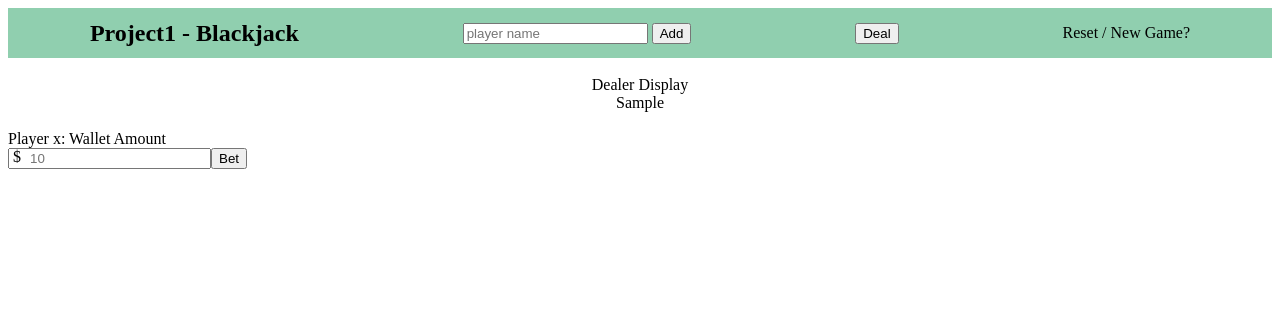
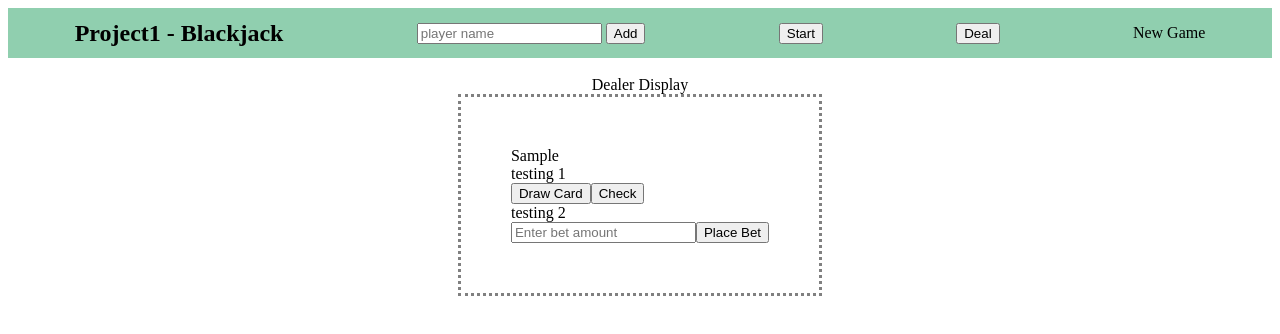
Before and after one commit to xzonghanx/Blackjack, a plain HTML site: page index.html in a window 1280 px wide. Both pictures are taken after typing "Sample" into the empty fields and a click on the button "Add". Drawn offline with Linux system fonts and the light colour scheme.

Commit message:
group players by containers for individual controls

```diff
--- a/css/main.css
+++ b/css/main.css
@@ -14,27 +14,23 @@ nav {
 	background-size: 50vw 70vh ;
   } */
 
-.bet {
-	position: relative;
-	display: flex;
-}
-.bet_input {
-	padding-left: 20px;
-}
-.bet_label {
-	position: absolute;
-	left: 5px;
-}
+  .display_players {
+	  display: flex;
+	  flex-wrap: wrap;
+	  justify-content: space-around;
+  }
+
+  .player_interface {
+	  border: dotted grey;
+	  padding: 50px;
+  }
+
+  .dealer {
+	  text-align: center;
+  }
+
 
 input[type=number]:focus {
 	background-color: lightblue;
 	border: 3px solid #555;
 }
-.display_players {
-	display: flex;
-	justify-content: space-around;
-}
-
-.dealer {
-	text-align: center;
-}
--- a/index.html
+++ b/index.html
@@ -18,33 +18,23 @@
 			<button id="add_btn">Add</button>
 		</div>
 		<div>
+			<button id="start_btn">Start</button>
+		</div>
+		<div>
 			<button id="deal_btn">Deal</button>
 		</div>
 
-		<div>Reset / New Game?</div>
+		<div>New Game</div>
 	</Nav>
 
 	<br>
-	<section class = "display_dealer">
-		<div class = "dealer">Dealer Display
+	<section class="display_dealer">
+		<div class="dealer">Dealer Display
 			<div id="dealer_container"></div>
 		</div>
 	</section>
-	<section class = "display_players">
+	<section class="display_players">
 	</section>
-
-	<br>
-
-
-	<section class = "entries">
-		<div>Player x: Wallet Amount</div>
-		<div class="bet">
-			<label for="bet" class="bet_label">$</label>
-			<input class="bet_input" type="number" placeholder="10">
-			<button id = "bet_btn">Bet</button>
-		</div>
-	</section>
-
 
 </body>
 </html>
--- a/main.js
+++ b/main.js
@@ -1,34 +1,30 @@
 /*----- constants -----*/
-
-//amended to fit CSS Card Library
-const suits = ["s", "c", "d", "h"];
+const suits = ["s", "c", "d", "h"]; //amended to fit CSS Card Library
 const ranks = ["02", "03", "04", "05", "06", "07", "08", "09", "10", "J", "Q", "K", "A"];
-const decks = [];
-const players = []; //switched from object to array to allow forEach function within
 class Player {
   constructor(name) {
     this.name = name;
     this.hands = []; //switched from object to array to allow forEach function within
-    this.wallet = 100; //TODO bet.value by players
-    this.address = ""; //TODO use this to get container render.
+    this.wallet = 100; //TODO bet.value by players.
+    this.address = ""; //TODO to use later maybe.
+    this.cardAddress = ""; //used this for renderCardsInContainer()
   }
 }
 
 /*----- state variables -----*/
-let betValue = 0; //TODO by players
+const decks = [];
+const players = []; //switched from object to array to allow forEach function within
 
 /*----- cached elements  -----*/
 const addPlayerInput = document.querySelector("#add_player");
 const addButton = document.querySelector("#add_btn");
-const betInput = document.querySelector(".bet_input");
-const betButton = document.querySelector("#bet_btn"); //from CSS Card library
+const startButton = document.getElementById("start_btn");
 const dealButton = document.getElementById("deal_btn");
 const displayPlayers = document.querySelector(".display_players");
-const dealerCont = document.getElementById("dealer_container"); //might not need this if render works
 
 /*----- event listeners -----*/
 addButton.addEventListener("click", handleAddPlayers);
-betButton.addEventListener("click", getBetValue); //TODO by players
+startButton.addEventListener("click", initialRender);
 dealButton.addEventListener("click", dealCard);
 
 /*----- functions -----*/
@@ -41,17 +37,20 @@ function createDeck() {
       decks.push(card);
     });
   });
-  render();
 }
 
-function drawCard() {
+function createDealer() {
+  players[0] = new Player("dealer");
+  players[0].cardAddress = document.getElementById("dealer_container");
+}
+
+function nextCard() {
   let i = Math.floor(Math.random() * decks.length);
   const card = decks[i];
   decks.splice(i, 1);
-  return card; //
+  return card;
 }
-//this function is to draw additional cards
-// players[0].hands.push(drawCard());
+//TODO this function returns the card only. to get addtional card, need to do:  players[idx].hands.push(nextCard()); then render.
 
 function dealCard() {
   for (i = 0; i < players.length; i++) {
@@ -59,7 +58,7 @@ function dealCard() {
     let idx = 0;
     while (idx < 2) {
       //2 cards each
-      const drawn = drawCard();
+      const drawn = nextCard();
       players[i].hands[idx] = drawn;
       idx++;
     }
@@ -67,24 +66,24 @@ function dealCard() {
   render();
 }
 
-//adapted from CSS Card Library, create element in display based on no of card.
-//TODO map out all players less the dealer. since dealer default class="card back", until check function.
+//TODO need to amend this to count index, so i can add new card. instead of insertHTML, do cardaddress.length then change class name.
+//TODO maybe can create 5 blank cards first, then amend class name.
 function renderCardsInContainer() {
   players.forEach((player) =>
     player.hands.forEach((card) => {
-      let cardsHtml = "";
-      cardsHtml += `<div class="card ${card.face}"></div>`;
-      player.address.innerHTML += cardsHtml;
+      player.cardAddress.insertAdjacentHTML("beforeend", `<div class="card ${card.face}"></div>`);
     })
   );
 }
 
-//TODO amend this to only change dealer to "card_back"
-function toggleDealerDisplay() {}
+function hideDealerHand() {
+  const collection = players[0].cardAddress.children;
+  collection[0].className = "card back";
+}
 
-function getBetValue() {
-  betValue = addPlayerInput.value;
-  render();
+function showDealerHand() {
+  const collection = players[0].cardAddress.children;
+  collection[0].className = `card ${players[0].hands[0].face}`;
 }
 
 function handleAddPlayers() {
@@ -93,33 +92,68 @@ function handleAddPlayers() {
   players[idx] = new Player(`${newPlayerName}`);
   addPlayerInput.value = "";
 
-  //create element. cache the ID.
-  //   displayPlayers.innerHTML += `<div class = "player${idx}"> ${newPlayerName} </div>`;
-  const newPlayerContainer = document.createElement("div");
-  //assign the container classes & id. i.e. dealer_container.
-  newPlayerContainer.className = `player${idx}`;
-  newPlayerContainer.innerHTML = `${newPlayerName} <div id = player${idx}_container></div>`;
-  displayPlayers.append(newPlayerContainer);
-  //pass address into modal
-  players[idx].address = document.getElementById(`player${idx}_container`);
+  //create new section for each player added (to assign individual bet and wallet functions later)
+  const newPlayerInterface = document.createElement("section");
+  newPlayerInterface.className = `player_interface`;
+  newPlayerInterface.id = `player${idx}`;
+  displayPlayers.append(newPlayerInterface);
+  players[idx].address = document.getElementById(`player${idx}`);
 
-  render();
-}
+  //create card container for each player
+  const newPlayerCardContainer = document.createElement("div");
+  newPlayerCardContainer.innerHTML = `${newPlayerName} <div id = player${idx}_container></div>`;
+  newPlayerInterface.append(newPlayerCardContainer);
+  players[idx].cardAddress = document.getElementById(`player${idx}_container`);
 
-function createDealer() {
-  players[0] = new Player("dealer");
-  players[0].address = document.getElementById("dealer_container");
+  //TODO testing method to amend HTML. can use for CSS later
+  newPlayerInterface.insertAdjacentHTML("beforeend", `<div class="controls"> testing 1 </div>`);
+
+  //TODO create game buttons for each player
+  const drawCardButton = document.createElement("button");
+  drawCardButton.textContent = "Draw Card";
+  //   drawCardButton.addEventListener("click", () => drawCard(players[idx]));
+
+  const checkButton = document.createElement("button");
+  checkButton.textContent = "Check";
+  //   checkButton.addEventListener("click", () => check(players[idx]));
+
+  newPlayerInterface.append(drawCardButton, checkButton);
+
+  //TODO testing method to amend HTML. can use for CSS later
+  newPlayerInterface.insertAdjacentHTML("beforeend", `<div class="bet"> testing 2 </div>`);
+
+  //TODO create bet interface for each player
+  const betInput = document.createElement("input");
+  betInput.class = "bet_input";
+  betInput.type = "number";
+  betInput.placeholder = "Enter bet amount";
+
+  const betButton = document.createElement("button");
+  betButton.textContent = "Place Bet"; //TODO not sure if want to assign ID here. or link via players[idx]
+  //   betButton.addEventListener("click", () => {placeBet(players[idx], parseInt(betInput.value))});
+
+  newPlayerInterface.append(betInput, betButton);
 }
 
 function initialise() {
   createDealer();
-  console.log("initial", players);
-  createDeck(); //TODO  pass this function multiple times depending on no of players. [roundup players.length /2]
+}
+
+function initialRender() {
+  for (i = 0; i < Math.round(players.length / 2); i++) {
+    createDeck();
+  }
 }
 
 function render() {
-  console.log("rendered", players);
   renderCardsInContainer();
+  hideDealerHand();
+  setTimeout(showDealerHand, 5000); //TODO check game condition: all players checked. then dealer display to show hand.
+  console.log("rendered");
 }
 
 initialise();
+
+//TODO bet MAX based on their wallet? or remove the wallet.
+//TODO start game condition for deal(): all players bet input. else return msg.
+//TODO display "turn" message. or green/red (ready.notready highlight/background of the userbox)
```
Also changed, not shown: 1 other file.
